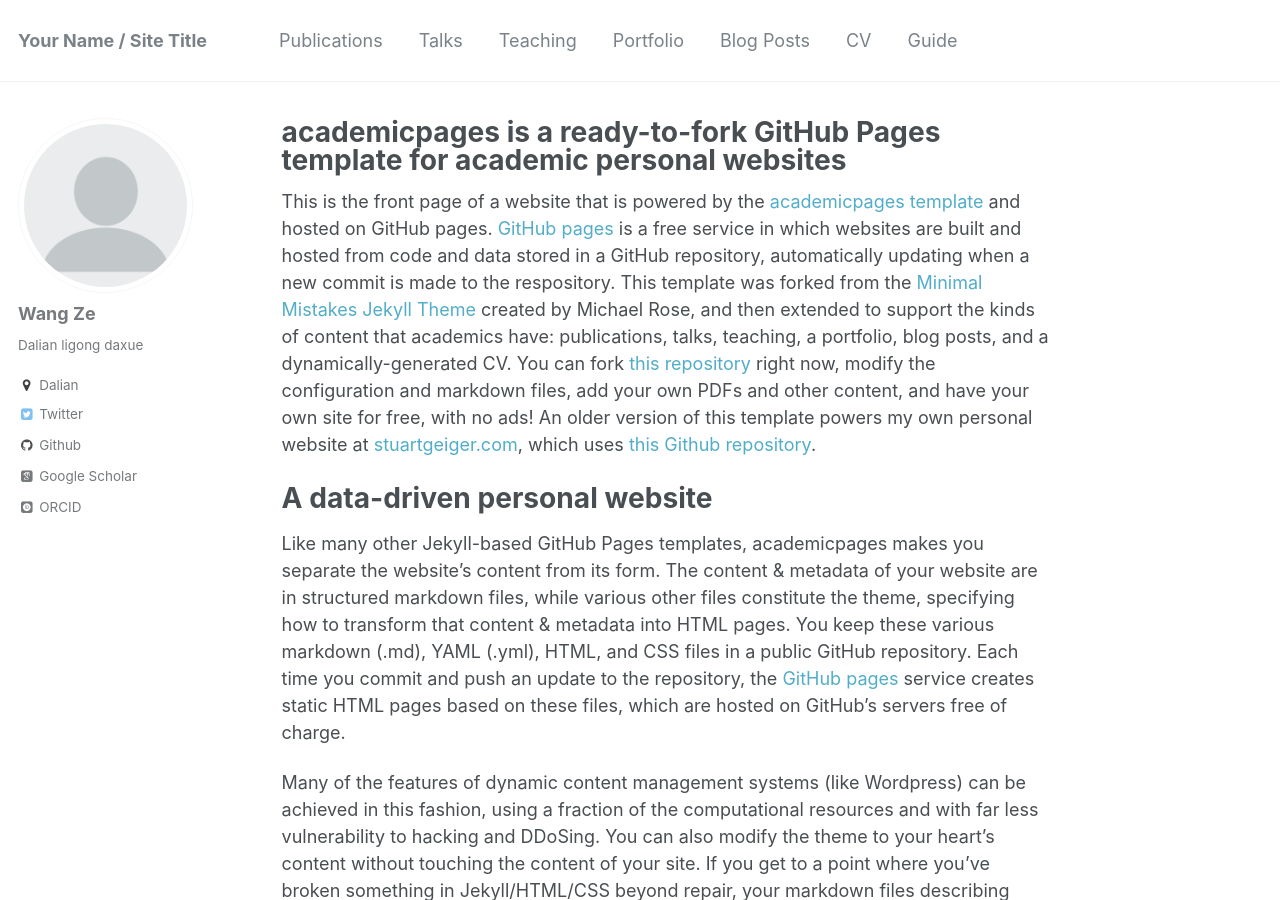
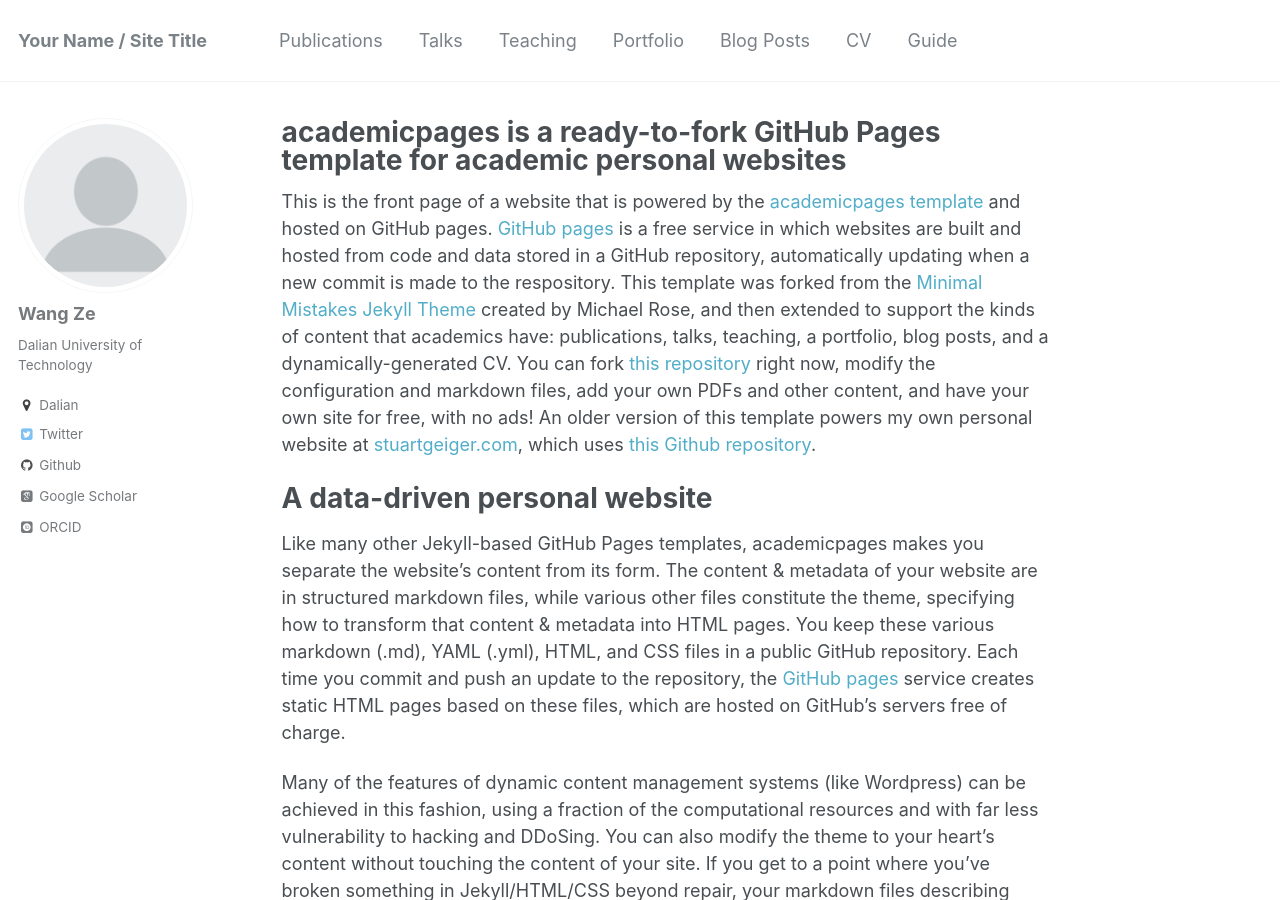
Before and after one commit to wangze-1996/wangze-1996.github.io, a Jekyll site: the page built from _pages/about.md, in a window 1280 px wide and 900 px high. Built offline with Jekyll 4.4.1, drawn with Linux system fonts in a browser that asks for light colours; some web fonts are replaced.

Commit message:
Update _config.yml

```diff
--- a/_config.yml
+++ b/_config.yml
@@ -79,7 +79,7 @@ analytics:
 author:
   name             : "Wang Ze"
   avatar           : "profile.png"
-  bio              : "Dalian ligong daxue"
+  bio              : "Dalian University of Technology"
   location         : "Dalian"
   employer         :
   googlescholar    : "https://scholar.google.com/citations?user=MgsqhIoAAAAJ&hl=zh-CN"
```
